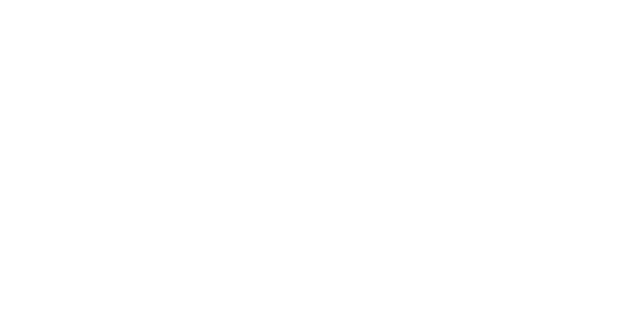
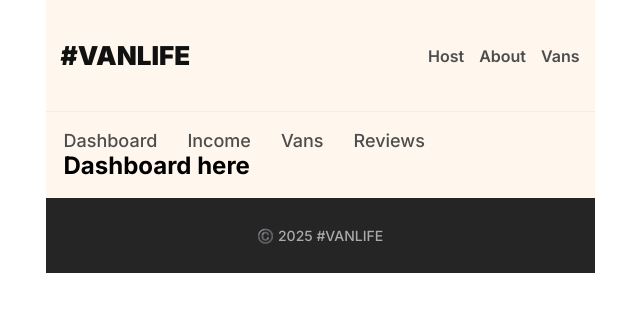
Before and after one commit to rayenrsalhi9/vanlife, a React (Vite) app: page /host in a window 1280 px wide. Before the commit this address had no page. Shown: the top 312 px of the page, without its empty margins (320-960 px from the left). Built offline with nearby package versions, Linux system fonts and the light colour scheme.

Commit message:
created the host section with navigation element.

```diff
--- a/src/App.css
+++ b/src/App.css
@@ -45,7 +45,7 @@ header > nav {
 
 header > nav > a {
     color: #4D4D4D;
-    font-size: 14px;
+    font-size: 16px;
     font-weight: 600;
 }
 
--- a/src/App.jsx
+++ b/src/App.jsx
@@ -4,6 +4,11 @@ import About from './pages/about/About.jsx'
 import Vans from './pages/vans/Vans.jsx'
 import VanDetails from './pages/van-details/VanDetails.jsx'
 import Layout from './components/Layout.jsx'
+import HostLayout from './pages/host/HostLayout.jsx'
+import Dashboard from './pages/host/Dashboard.jsx'
+import Income from './pages/host/Income.jsx'
+import HostVans from './pages/host/HostVans.jsx'
+import Reviews from './pages/host/Reviews.jsx'
 import './App.css'
 
 const App = () => {
@@ -15,6 +20,12 @@ const App = () => {
                     <Route path='/about' element={<About />}/>
                     <Route path='/vans' element={<Vans />} />
                     <Route path='/vans/:id' element={<VanDetails />} />
+                    <Route element={<HostLayout />}>
+                        <Route path='/host' element={<Dashboard />}/>
+                        <Route path='/host/income' element={<Income />}/>
+                        <Route path='/host/vans' element={<HostVans />}/>
+                        <Route path='/host/reviews' element={<Reviews />}/>
+                    </Route>
                 </Route>
             </Routes>
         </BrowserRouter>
--- a/src/components/Header.jsx
+++ b/src/components/Header.jsx
@@ -3,9 +3,10 @@ import { Link } from 'react-router-dom'
 export default function Header() {
     return (
         <header>
-            <Link className='logo' to='/'>#VANLIFE</Link><br />
+            <Link className='logo' to='/'>#VANLIFE</Link>
             <nav>
-                <Link to='/about'>About</Link><br />
+                <Link to='/host'>Host</Link>
+                <Link to='/about'>About</Link>
                 <Link to='/vans'>Vans</Link>
             </nav>
         </header>
--- /dev/null
+++ b/src/pages/host/Dashboard.jsx
@@ -0,0 +1,7 @@
+
+
+export default function Dashboard() {
+    return (
+        <h1>Dashboard here</h1>
+    )
+}
--- /dev/null
+++ b/src/pages/host/Host.css
@@ -0,0 +1,26 @@
+.host {
+    max-width: 549px;
+    margin: 0 auto;
+    background: #FFF7ED;
+    padding: 18px;
+}
+
+.host-navbar {
+    display: flex;
+    align-items: center;
+    gap: 30px;
+}
+
+.host-navbar > a {
+    font-size: 18px;
+    font-weight: 500;
+    color: #4D4D4D;
+
+    transition: .4s;
+}
+
+.host-navbar > a:hover {
+    color: #000;
+    text-decoration: underline;
+    text-underline-offset: 2px;
+}
--- /dev/null
+++ b/src/pages/host/HostHeader.jsx
@@ -0,0 +1,12 @@
+import { Link } from "react-router-dom"
+
+export default function HostHeader() {
+    return (
+        <nav className="host-navbar">
+            <Link to='/host'>Dashboard</Link>
+            <Link to='/host/income'>Income</Link>
+            <Link to='/host/vans'>Vans</Link>
+            <Link to='/host/reviews'>Reviews</Link>
+        </nav>
+    )
+}
--- /dev/null
+++ b/src/pages/host/HostLayout.jsx
@@ -0,0 +1,12 @@
+import HostHeader from "./HostHeader"
+import { Outlet } from "react-router-dom"
+import './Host.css'
+
+export default function HostLayout() {
+    return (
+        <section className="host">
+            <HostHeader />
+            <Outlet />
+        </section>
+    )
+}
--- /dev/null
+++ b/src/pages/host/HostVans.jsx
@@ -0,0 +1,7 @@
+
+
+export default function HostVans() {
+    return (
+        <h1>Vans here</h1>
+    )
+}
--- /dev/null
+++ b/src/pages/host/Income.jsx
@@ -0,0 +1,7 @@
+
+
+export default function Income() {
+    return (
+        <h1>Income here</h1>
+    )
+}
--- /dev/null
+++ b/src/pages/host/Reviews.jsx
@@ -0,0 +1,7 @@
+
+
+export default function Reviews() {
+    return (
+        <h1>Reviews here</h1>
+    )
+}
```
